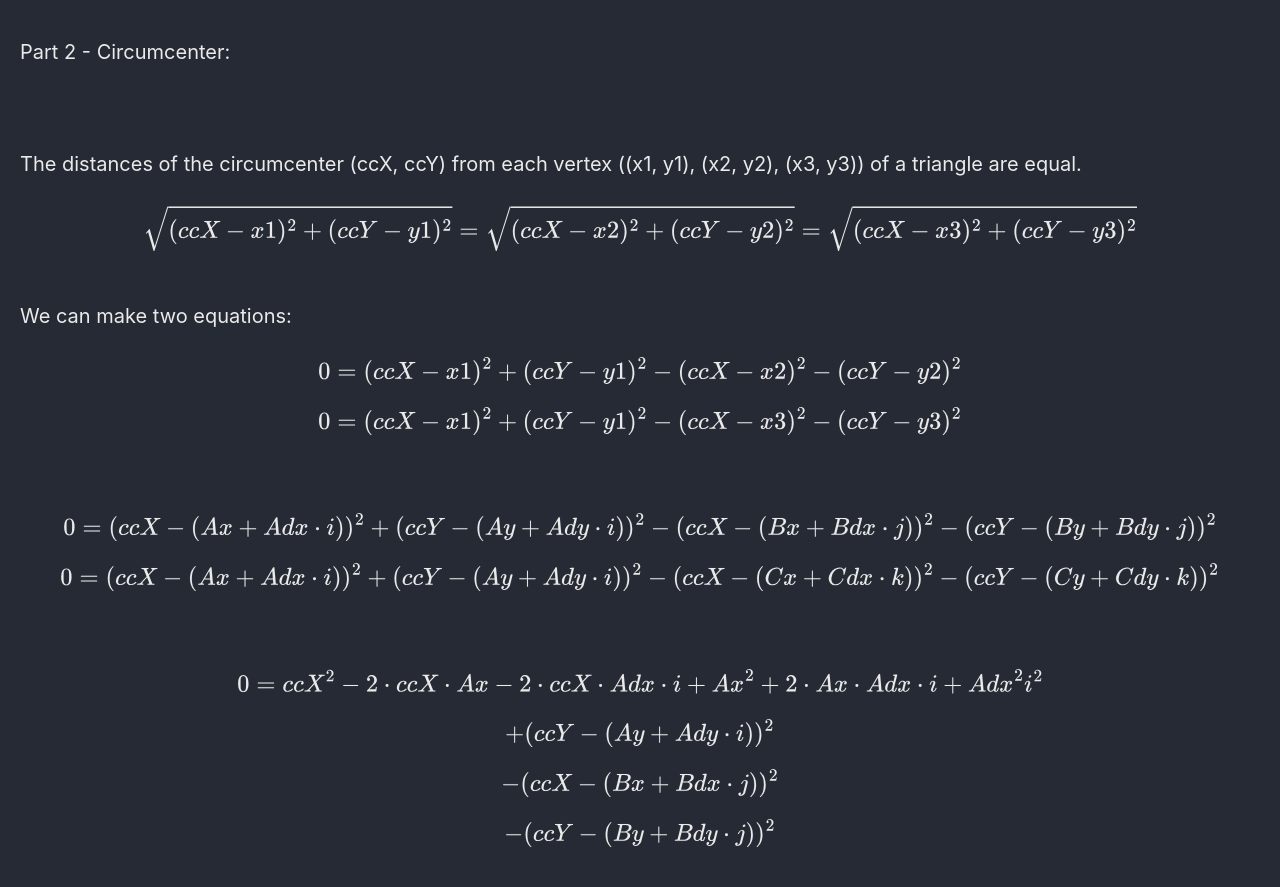
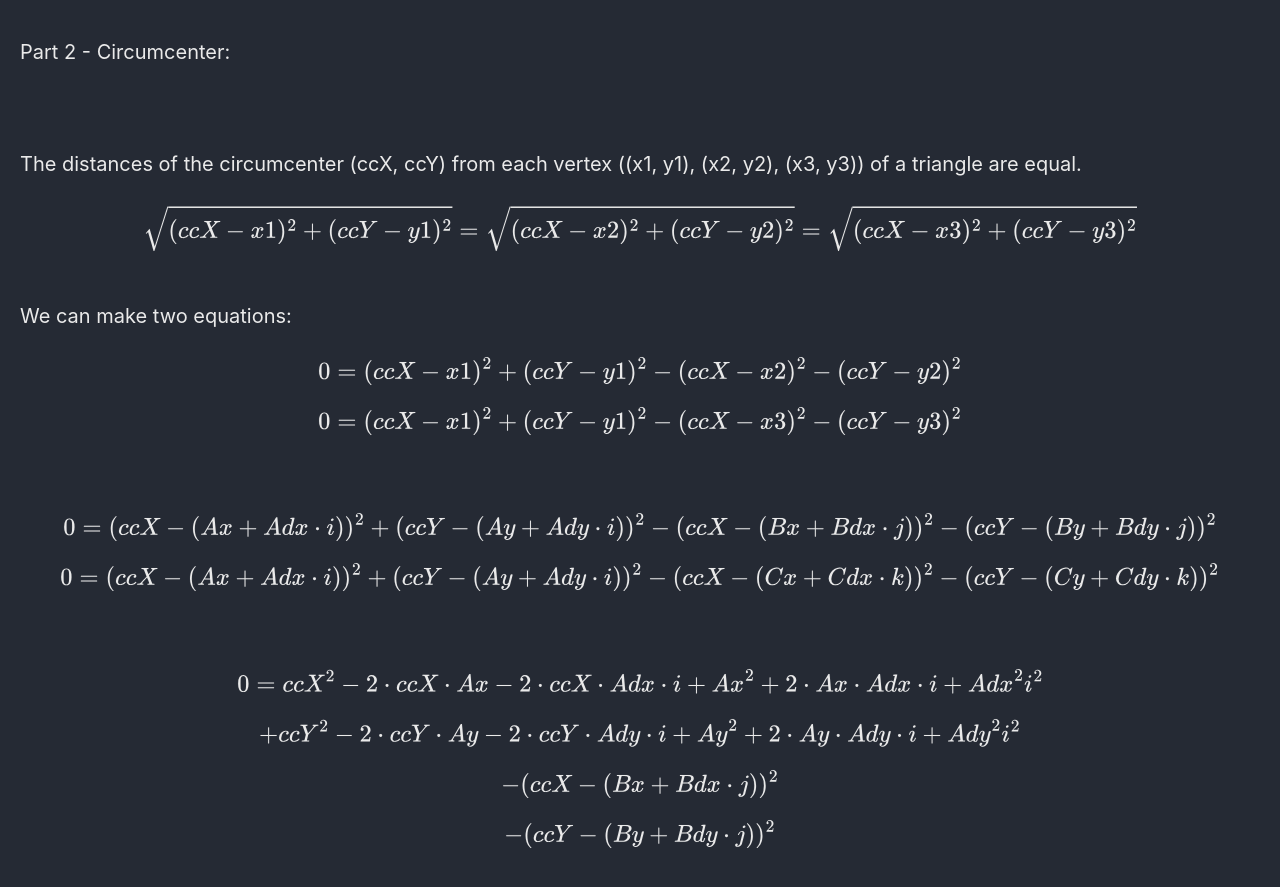
Before and after one commit to Connor-McCartney/Connor-McCartney.github.io, a Jekyll site: the page built from _pages/cryptography/other/Geometry-Hash-Balsn-CTF-2023.md, in a window 1280 px wide and 900 px high, scrolled down 4366 px. Shown: the top 887 px of the window. Built offline with Jekyll 4.4.1, drawn with Linux system fonts in a browser that asks for light colours; cached includes are drawn as plain includes.

Commit message:
Update Geometry-Hash-Balsn-CTF-2023.md

```diff
--- a/_pages/cryptography/other/Geometry-Hash-Balsn-CTF-2023.md
+++ b/_pages/cryptography/other/Geometry-Hash-Balsn-CTF-2023.md
@@ -187,7 +187,7 @@ $$0 = (ccX - (Ax + Adx \cdot i))^2 + (ccY - (Ay + Ady \cdot i))^2 - (ccX - (Cx +
 
 $$0 = {ccX}^2 - 2 \cdot ccX \cdot Ax - 2 \cdot ccX \cdot Adx \cdot i + {Ax}^2 + 2 \cdot Ax \cdot Adx \cdot i + {Adx}^2 i^2$$
 
-$$ + (ccY - (Ay + Ady \cdot i))^2$$
+$$  + {ccY}^2 - 2 \cdot ccY \cdot Ay - 2 \cdot ccY \cdot Ady \cdot i + {Ay}^2 + 2 \cdot Ay \cdot Ady \cdot i + {Ady}^2 i^2$$
 
 $$ - (ccX - (Bx + Bdx \cdot j))^2$$
 
```
